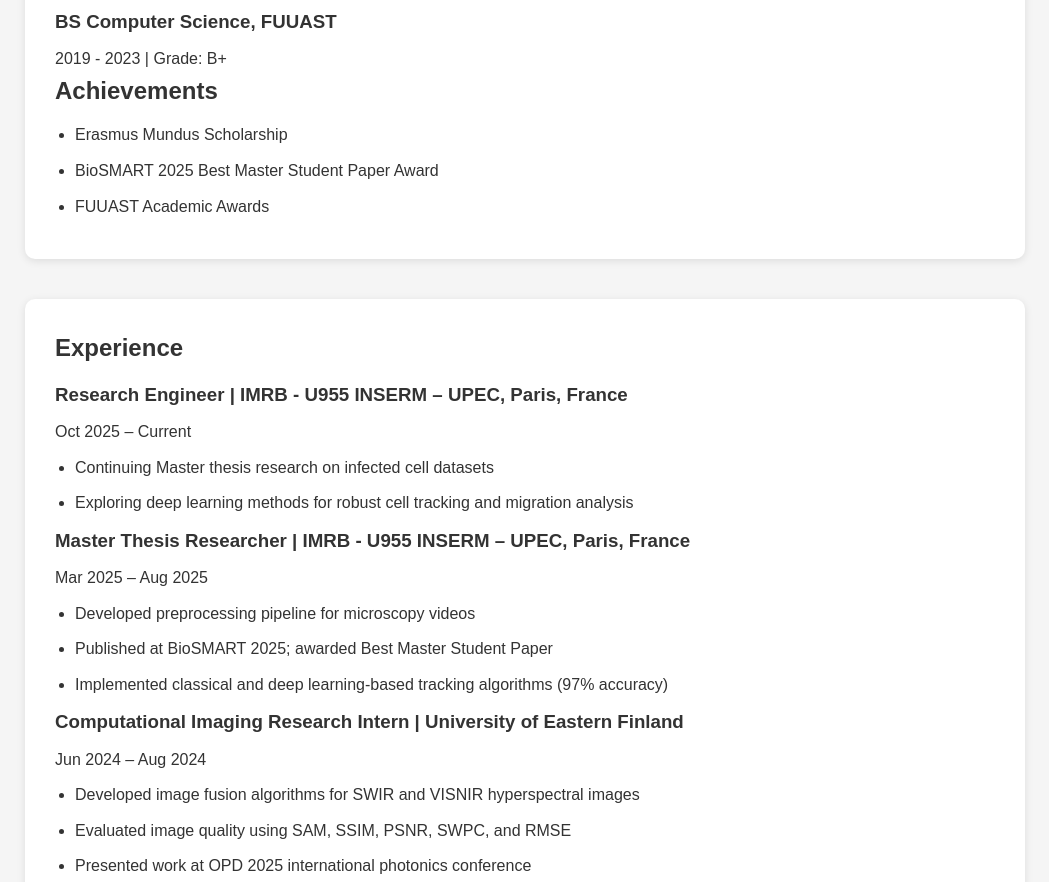
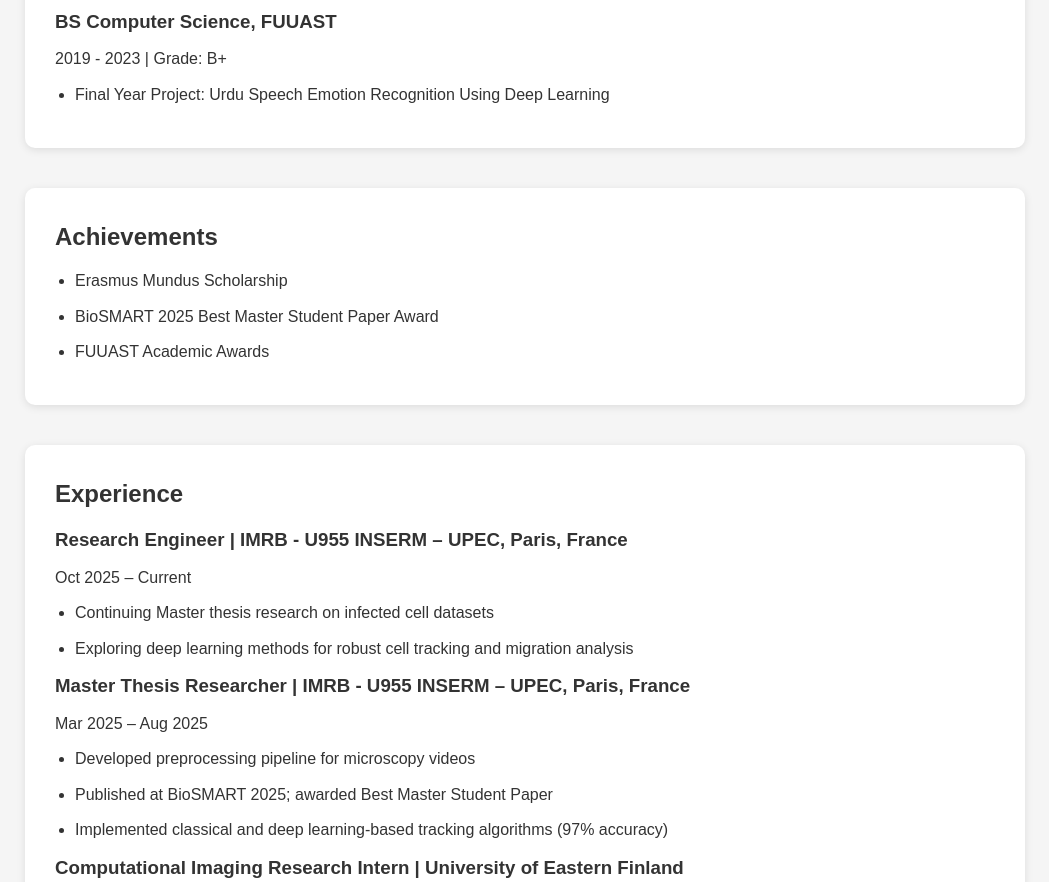
Before and after one commit to abdu77ah1/abdu77ah1.github.io, a plain HTML site: page index.html in a window 1280 px wide. Shown: the part 828-1710 px from the top of the page, without its empty margins (115-1164 px from the left). Drawn offline with Linux system fonts and the light colour scheme.

Commit message:
Update index.html

```diff
--- a/index.html
+++ b/index.html
@@ -82,6 +82,13 @@
 
     <h3>BS Computer Science, FUUAST</h3>
     <p>2019 - 2023 | Grade: B+</p>
+    <ul>
+      <li>Final Year Project: Urdu Speech Emotion Recognition Using Deep Learning</li>
+    </ul>
+  </section>
+
+  <!-- Achievements Section -->
+  <section id="achievements">
     <h2>Achievements</h2>
     <ul>
       <li>Erasmus Mundus Scholarship</li>
```
